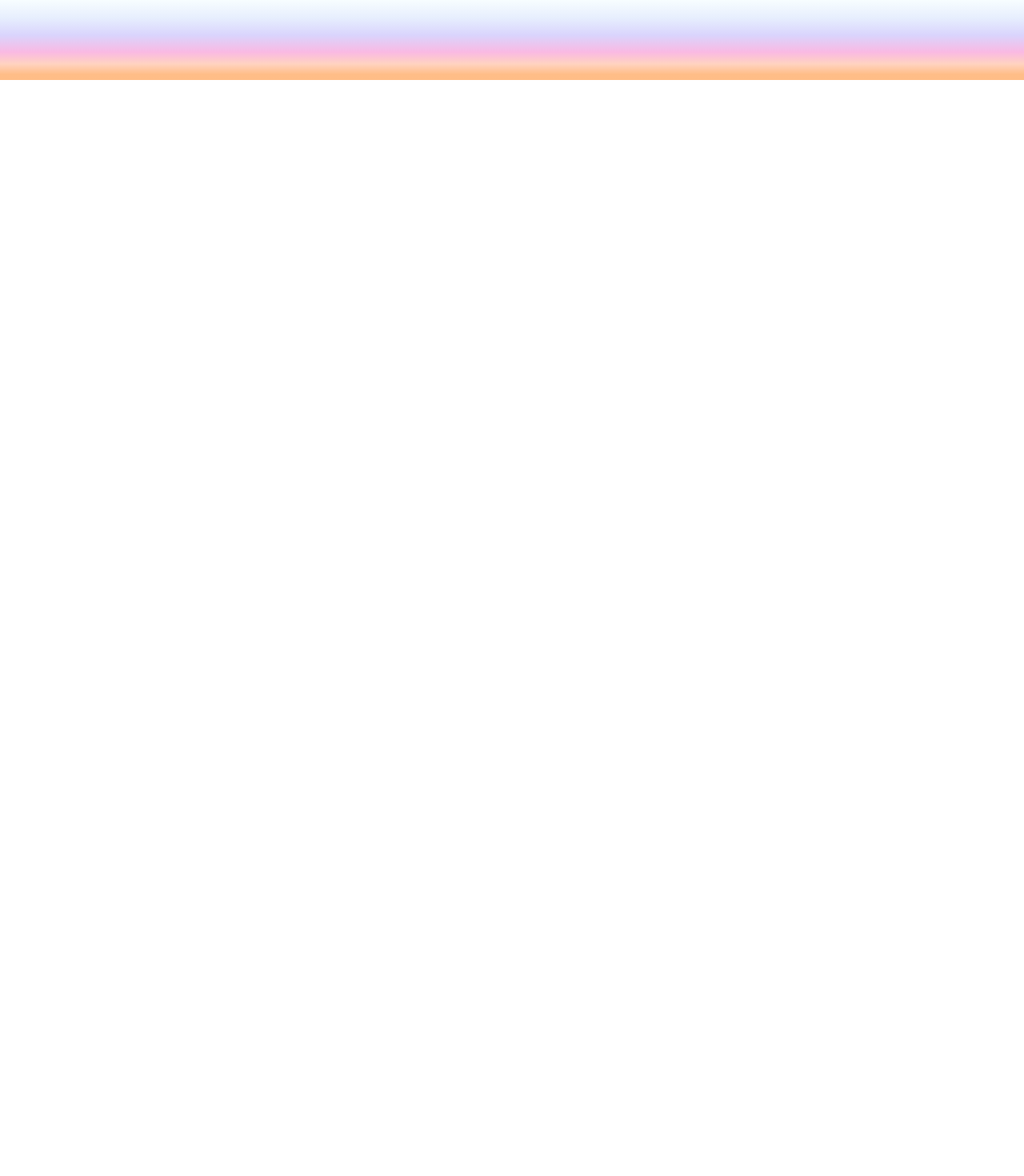
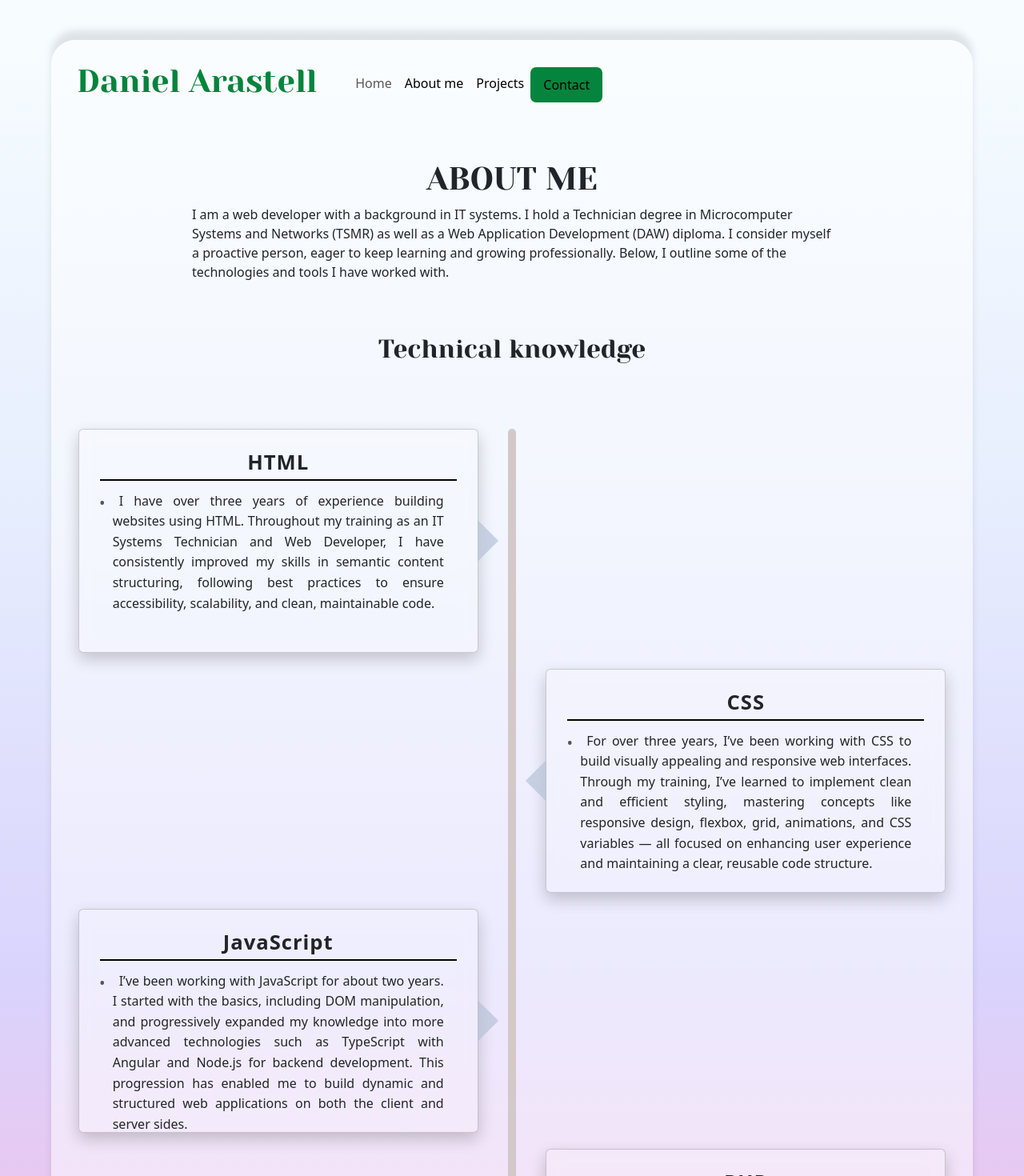
Before and after one commit to Daani04/ProfessionalProfile2025, an Angular app: page /about-me in a window 1280 px wide. Shown: the top 1470 px of the page at 80% size. Before the commit the page ends 800 px from the top, so only its background shows below. Built offline with nearby package versions, Linux system fonts and the light colour scheme.

Commit message:
Siguiendo con la pagina de about-me, finalizando Technical knowledge

```diff
--- a/package.json
+++ b/package.json
@@ -18,6 +18,7 @@
     "@angular/platform-browser": "^19.2.0",
     "@angular/platform-browser-dynamic": "^19.2.0",
     "@angular/router": "^19.2.0",
+    "gsap": "^3.13.0",
     "rxjs": "~7.8.0",
     "tslib": "^2.3.0",
     "zone.js": "~0.15.0"
--- a/src/app/view/about-me/about-me.component.css
+++ b/src/app/view/about-me/about-me.component.css
@@ -0,0 +1,133 @@
+h1, h2 {
+    font-family: 'Yeseva One', cursive;
+    text-align: center;
+}
+
+h2{
+    margin-top: 50px;
+}
+
+#infoContainer {
+    margin-top: 150px;
+    width: 800px;
+}
+
+.card-title {
+  font-weight: 700;
+  font-size: 1.6rem;
+  margin-bottom: 0.8rem;
+  border-bottom: 2px solid #000;
+  padding-bottom: 0.3rem;
+  letter-spacing: 1px;
+  text-align: center;
+}
+
+.card-text {
+  font-size: 1rem;
+  line-height: 1.6;
+  padding: 0 1rem;
+  margin-top: 0;
+  text-align: justify;
+  position: relative;
+}
+
+/* Punto de inicio del texto */
+.card-text::before {
+  content: "•";
+  color: #555;
+  font-weight: bold;
+  display: inline-block;
+  width: 1em;
+  margin-left: -1em;
+  margin-right: 0.5em;
+  position: relative;
+  top: 2px;
+}
+
+
+/*Estilos para las tecnologias*/
+#contTechnicalknowledge {
+    display: flex;
+    justify-content: center;
+    margin-top: 80px;
+    margin-bottom: 80px;
+    position: relative;
+    height: 2100px;
+}
+
+#lineDown {
+    width: 10px;
+    height: 100%;
+    background-color: rgb(212, 201, 201);
+    border-radius: 10px;
+    position: absolute;
+    z-index: 1;
+}
+
+.card {
+    position: absolute;
+    width: 500px;
+    height: 280px;
+    transition: all 0.3s ease;
+    z-index: 2;
+    padding: 10px;
+    background-color: rgba(255, 255, 255, 0.2);
+    backdrop-filter: blur(10px);
+    box-shadow: 0 8px 20px rgba(0, 0, 0, 0.2);
+}
+
+.left-card {
+    right: 52%;
+    transform: translateX(-20px);
+}
+
+.left-card::after {
+  content: "";
+  position: absolute;
+  top: 50%;
+  right: -26px;
+  transform: translateY(-50%);
+  border-top: 26px solid transparent;
+  border-bottom: 26px solid transparent;
+  border-left: 26px solid  rgba(183, 194, 215, 0.7);
+}
+
+
+.right-card {
+    left: 52%;
+    transform: translateX(20px);
+}
+
+.right-card::after {
+  content: "";
+  position: absolute;
+  top: 50%;
+  left: -26px;
+  transform: translateY(-50%);
+  border-top: 26px solid transparent;
+  border-bottom: 26px solid transparent;
+  border-right: 26px solid rgb(183, 194, 215, 0.7);
+}
+
+
+.cards-column {
+    display: flex;
+    flex-direction: column;
+    gap: 30px;
+}
+
+.left-cards {
+    align-items: flex-end;
+}
+
+.right-cards {
+    align-items: flex-start;
+}
+
+/*Estilos para las cards, se activan cuando se visualizan*/
+.card.active {
+  box-shadow: 0 0 60px 20px rgba(180, 150, 255, 0.3);
+  transform: translateY(0);
+  opacity: 1;
+  z-index: 1;
+}
--- a/src/app/view/about-me/about-me.component.html
+++ b/src/app/view/about-me/about-me.component.html
@@ -1,5 +1,37 @@
-<div class="gradient-background-general">
-  <div class="translucid-container">
-
+<div class="gradient-background-aboutPage">
+  <div class="translucid-container-aboutPage">
+    <app-header></app-header>
+    <div class="container">
+      <div class="row">
+        <div class="col-md-12 first-col d-flex justify-content-center">
+          <div id="infoContainer">
+            <h1>ABOUT ME</h1>
+            <p>
+              I am a web developer with a background in IT systems. I hold a Technician degree
+              in Microcomputer Systems and Networks (TSMR) as well as a Web Application Development
+              (DAW) diploma. I consider myself a proactive person, eager to keep learning and growing
+              professionally. Below, I outline some of the technologies and tools I have worked with.
+            </p>
+          </div>
+        </div>
+        <div class="col-md-12">
+          <h2>Technical knowledge</h2>
+          <div id="contTechnicalknowledge">
+            <div id="lineDown"></div>
+            @for (item of allItems; track $index) {
+            <div class="card" #cardElem
+                 [class.left-card]="item.position === 'left'"
+                 [class.right-card]="item.position === 'right'"
+                 [style.top.px]="$index * 300">
+                <div class="card-body">
+                  <h5 class="card-title" style="text-align: center;">{{item.key}}</h5>
+                  <p class="card-text">{{item.value}}</p>
+                </div>
+            </div>
+            }
+          </div>
+        </div>
+      </div>
+    </div>
   </div>
 </div>
--- a/src/app/view/about-me/about-me.component.ts
+++ b/src/app/view/about-me/about-me.component.ts
@@ -1,11 +1,88 @@
-import { Component } from '@angular/core';
+import { Component, ViewChildren, Renderer2, QueryList, AfterViewInit, ElementRef } from '@angular/core';
+import { HeaderComponent } from "../../component/header/header.component";
+import gsap from 'gsap';
+import { ScrollTrigger } from 'gsap/ScrollTrigger';
+
+gsap.registerPlugin(ScrollTrigger);
 
 @Component({
   selector: 'app-about-me',
-  imports: [],
+  imports: [HeaderComponent],
   templateUrl: './about-me.component.html',
   styleUrl: './about-me.component.css'
 })
-export class AboutMeComponent {
+export class AboutMeComponent implements AfterViewInit {
+
+  constructor(private renderer: Renderer2) {}
+
+  @ViewChildren('cardElem') cardElems!: QueryList<ElementRef>;
+
+
+  public allItems = [
+    {
+      key: 'HTML',
+      value: 'I have over three years of experience building websites using HTML. Throughout my training as an IT Systems Technician and Web Developer, I have consistently improved my skills in semantic content structuring, following best practices to ensure accessibility, scalability, and clean, maintainable code.',
+      position: 'left',
+      active: false
+    },
+    {
+      key: 'CSS',
+      value: 'For over three years, I’ve been working with CSS to build visually appealing and responsive web interfaces. Through my training, I’ve learned to implement clean and efficient styling, mastering concepts like responsive design, flexbox, grid, animations, and CSS variables — all focused on enhancing user experience and maintaining a clear, reusable code structure.',
+      position: 'right',
+      active: false
+    },
+    {
+      key: 'JavaScript',
+      value: 'I’ve been working with JavaScript for about two years. I started with the basics, including DOM manipulation, and progressively expanded my knowledge into more advanced technologies such as TypeScript with Angular and Node.js for backend development. This progression has enabled me to build dynamic and structured web applications on both the client and server sides.',
+      position: 'left',
+      active: false
+    },
+    {
+      key: 'PHP',
+      value: 'Over the past two years, I’ve worked with PHP for backend development, focusing on the Symfony framework. This experience has helped me structure projects efficiently, apply clean architecture, and use tools like routing, Doctrine ORM, and service injection to build scalable and maintainable applications.',
+      position: 'right',
+      active: false
+    },
+    {
+      key: 'Git',
+      value: 'I have experience using Git as a version control system to efficiently manage development projects. I’m familiar with working with branches, creating structured commits, resolving merge conflicts, and coordinating team workflows in an organized manner. I use Git in both personal and collaborative projects to maintain a clean and maintainable change history.',
+      position: 'left',
+      active: false
+    },
+    {
+      key: 'Docker',
+      value: 'I have experience using Docker to create, deploy, and manage containerized applications. I understand key concepts such as images, containers, volumes, and networks, and I apply Docker to improve efficiency in the development lifecycle and continuous integration.',
+      position: 'right',
+      active: false
+    },
+      {
+      key: 'AWS',
+      value: 'I have experience deploying applications to the cloud using AWS services, especially EC2 instances. I have configured and managed virtual servers to host web applications.',
+      position: 'left',
+      active: false
+    },
+  ];
+
+
+  ngAfterViewInit() {
+    this.initScrollAnimations();
+  }
+  private initScrollAnimations() {
+    this.cardElems.forEach(card => {
+      const el = card.nativeElement;
+
+      gsap.to(el, {
+        scrollTrigger: {
+          trigger: el,
+          start: "top center",
+          end: "bottom center",
+          toggleClass: { targets: el, className: "active" },
+          once: false,
+          scrub: false,
+        }
+      });
+    });
+  }
+
 
 }
--- a/src/app/view/home/home.component.css
+++ b/src/app/view/home/home.component.css
@@ -216,3 +216,16 @@ button:hover {
   }
 
 }
+
+.animate-on-scroll {
+  opacity: 0;
+  transform: translateY(20px);
+  transition: all 0.6s ease-out;
+  background-color: transparent;
+}
+
+.animate-on-scroll.visible {
+  opacity: 1;
+  transform: translateY(0);
+  background-color: rgba(255, 255, 255, 0.1);
+}
--- a/src/app/view/home/home.component.html
+++ b/src/app/view/home/home.component.html
@@ -4,7 +4,7 @@
     <div class="container h-100">
       <div class="row h-100">
         <div class="col-12 col-md-6 d-flex flex-column">
-          <div id="cont-info">
+          <div id="cont-info" class="animate-on-scroll">
             <h1>WEB</h1>
             <h1>DEVELOPER</h1>
             <p>
@@ -15,7 +15,7 @@
             <button onclick="window.open('../../../../img/Curriculum2025.pdf')">See mi CV</button>
           </div>
           @if(displayWidth > 1499) {
-          <div id="profileContainer" (click)="goToAboutMe()">
+          <div id="profileContainer" (click)="goToAboutMe()" class="animate-on-scroll">
             <div id="profileArrow">
               <img src="../../../../img/arrow.png" alt="About me button">
             </div>
@@ -25,7 +25,7 @@
         </div>
 
         <div class="col-12 col-md-6 d-flex justify-content-end align-items-center">
-          <div id="cont-skills">
+          <div id="cont-skills" class="animate-on-scroll">
             <div id="skills-cont-1">
               <div id="skills-cont-2">
                 <img src="../../../../img/laptopSkills.png" alt="">
--- a/src/styles.css
+++ b/src/styles.css
@@ -1,4 +1,4 @@
-.gradient-background-general {
+.gradient-background-general, .gradient-background-aboutPage {
     position: fixed;
     top: 0;
     left: 0;
@@ -19,13 +19,24 @@
     justify-content: center;
 }
 
-.translucid-container {
+.gradient-background-aboutPage {
+    position: absolute;
+    height: auto;
+  }
+
+.translucid-container, .translucid-container-aboutPage {
     width: 90%;
     height: 80%;
     background-color: rgba(255, 255, 255, 0.5);
     border-radius: 30px;
-    box-shadow: 15px;
+    box-shadow: 0 -12px 10px rgba(0, 0, 0, 0.1);
     position: relative;
+}
+
+.translucid-container-aboutPage {
+    margin-top: 50px;
+    margin-bottom: 50px;
+    height: auto;
 }
 
 @media (max-width: 1499px) {
```
Also changed, not shown: src/app/view/home/home.component.ts (+19 -2 lines), src/app/component/header/header.component.css (line endings or trailing spaces), 1 other file (tests, documents, lock files or other folders).
